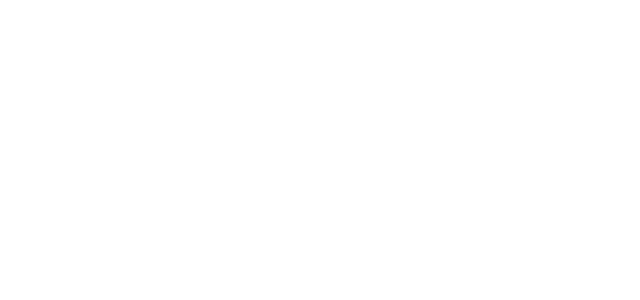
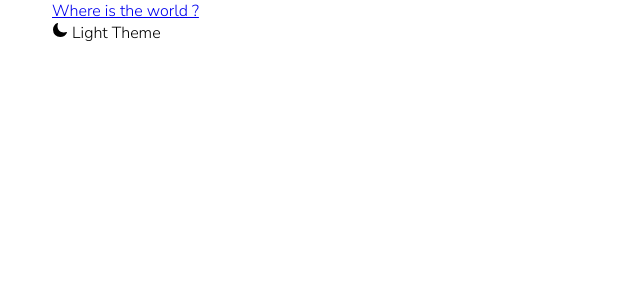
Before and after one commit to Twocram/react-countries, a JavaScript app: page / in a window 1280 px wide. Shown: the top 300 px of the page, without its empty margins (0-640 px from the left). Built offline with nearby package versions, Linux system fonts and the light colour scheme; the HTML template or start-up script is replaced by a standard one.

Commit message:
Header output in the main file

```diff
--- a/src/App.js
+++ b/src/App.js
@@ -1,5 +1,11 @@
+import Header from "./components/Header";
+
 function App() {
-  return <div className='App'></div>;
+  return (
+    <>
+      <Header />
+    </>
+  );
 }
 
 export default App;
```
